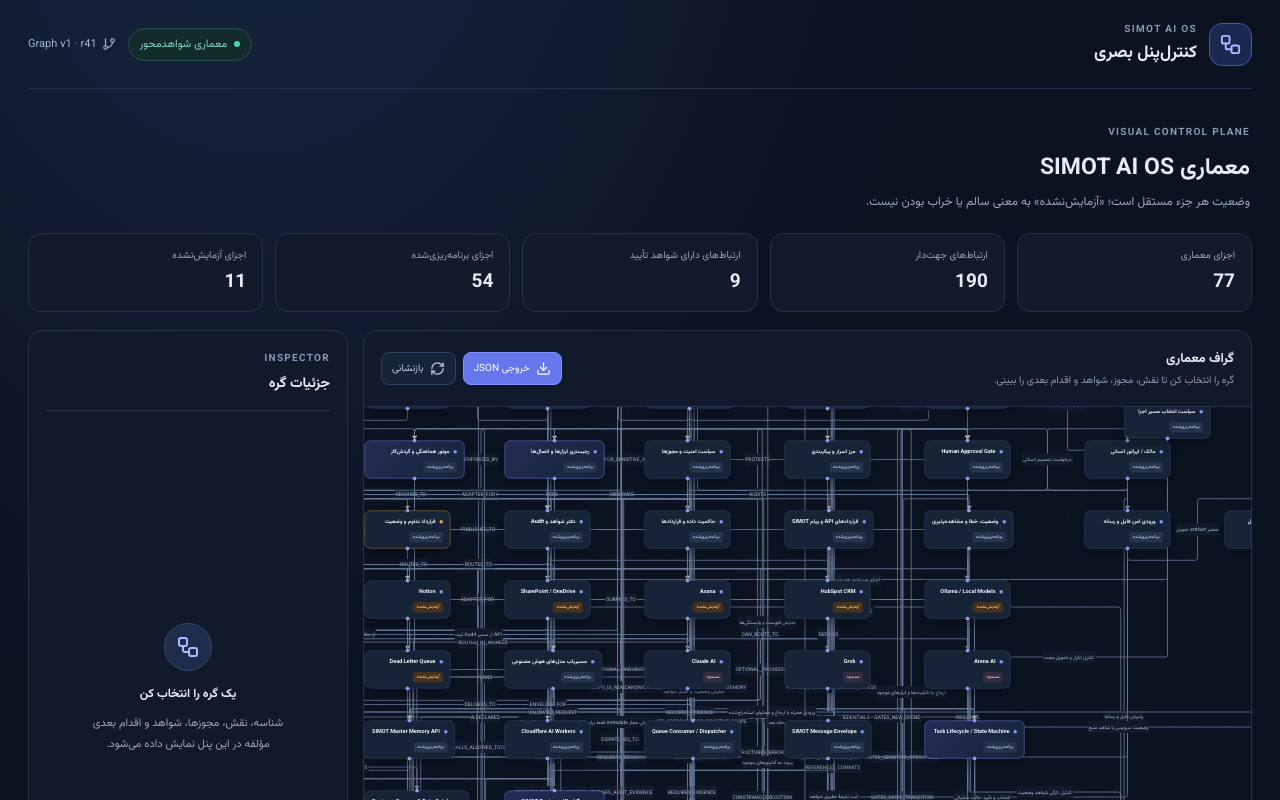
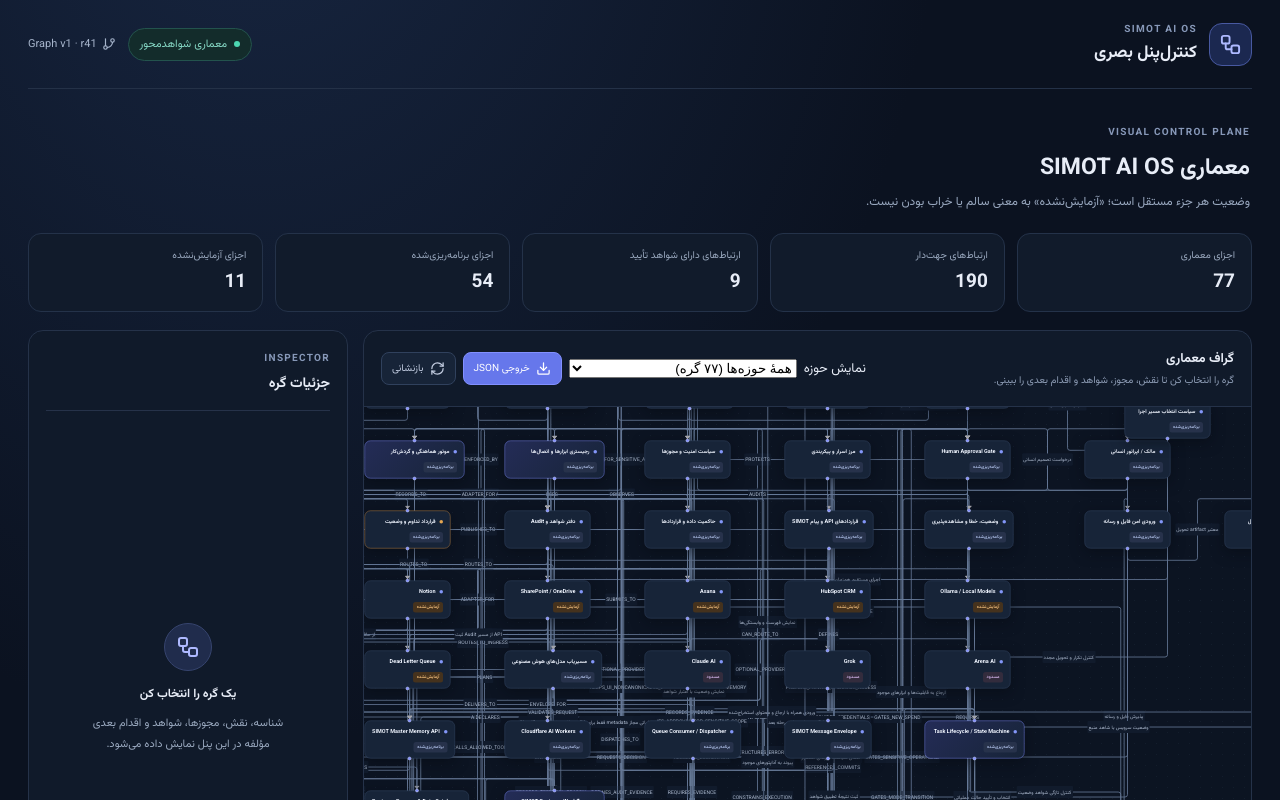
Before and after one commit to 651384/ahmadreza, a React (Vite) app in the folder simot-visual-control-plane/: page / in a window 1280 px wide. Shown: the top 800 px of the page. Built offline with nearby package versions, Linux system fonts and the light colour scheme.

Commit message:
feat(vcp): add interactive architecture domain filtering

```diff
--- a/simot-visual-control-plane/src/App.jsx
+++ b/simot-visual-control-plane/src/App.jsx
@@ -2,6 +2,7 @@
 import { Background, Controls, MiniMap, ReactFlow, ReactFlowProvider, Handle, Position, MarkerType, addEdge, useEdgesState, useNodesState } from '@xyflow/react';
 import { Download, GitBranch, RefreshCw, ShieldAlert, Workflow } from 'lucide-react';
 import initialGraph from './graph-v1.json';
+import taxonomy from './taxonomy-v1.json';
 
 const statusText = {
   VERIFIED: 'تأییدشده',
@@ -41,6 +42,7 @@
   const [selected, setSelected] = useState(null);
   const [selectedEdgeId, setSelectedEdgeId] = useState(null);
   const [revision, setRevision] = useState(initialGraph.revision || 1);
+  const [selectedDomain, setSelectedDomain] = useState('all');
   const [notice, setNotice] = useState('');
   const onConnect = useCallback(params => setEdges(es => addEdge({
     ...params,
@@ -54,6 +56,10 @@
   }, es)), [setEdges]);
   const chosen = nodes.find(n => n.id === selected);
   const chosenEdge = edges.find(e => e.id === selectedEdgeId);
+  const visibleNodes = useMemo(() => selectedDomain === 'all' ? nodes : nodes.filter(n => taxonomy.nodes[n.id]?.domain === selectedDomain), [nodes, selectedDomain]);
+  const visibleNodeIds = useMemo(() => new Set(visibleNodes.map(n => n.id)), [visibleNodes]);
+  const visibleEdges = useMemo(() => edges.filter(e => visibleNodeIds.has(e.source) && visibleNodeIds.has(e.target)), [edges, visibleNodeIds]);
+  const selectedDomainLabel = selectedDomain === 'all' ? 'همهٔ حوزه‌ها' : taxonomy.domains.find(d => d.id === selectedDomain)?.label || 'حوزهٔ نامشخص';
   const graph = useMemo(() => ({
     schema: initialGraph.schema,
     schemaVersion: initialGraph.schemaVersion,
@@ -68,7 +74,10 @@
   const untestedNodes = nodes.filter(n => n.data.status === 'NOT TESTED').length;
   const detailRows = chosen ? [
     ['شناسه پایدار', chosen.id],
-    ['نوع', chosen.data.kind],
+    ['حوزهٔ معماری', taxonomy.domains.find(d => d.id === taxonomy.nodes[chosen.id]?.domain)?.label || 'نیازمند تعیین تکلیف'],
+    ['زیردسته', taxonomy.nodes[chosen.id]?.subcategory || 'ثبت نشده'],
+    ...(taxonomy.nodes[chosen.id]?.reviewRequired ? [['بازبینی دسته‌بندی', 'این نگاشت اولیه است و باید بازبینی شود']] : []),
+    ['نوع فنی', chosen.data.kind],
     ['نقش', chosen.data.role],
     ['روش دسترسی', chosen.data.accessMethod],
     ['مجوزها', chosen.data.permissions],
@@ -132,14 +141,19 @@
         <div className="canvas-toolbar">
           <div><strong>گراف معماری</strong><span>گره را انتخاب کن تا نقش، مجوز، شواهد و اقدام بعدی را ببینی.</span></div>
           <div className="toolbar-actions">
+            <label className="domain-filter-label" htmlFor="domain-filter">نمایش حوزه</label>
+            <select id="domain-filter" className="domain-filter" value={selectedDomain} onChange={e => { setSelectedDomain(e.target.value); setSelected(null); setSelectedEdgeId(null); }}>
+              <option value="all">همهٔ حوزه‌ها (۷۷ گره)</option>
+              {taxonomy.domains.map(domain => <option key={domain.id} value={domain.id}>{domain.label} ({Object.values(taxonomy.nodes).filter(item => item.domain === domain.id).length})</option>)}
+            </select>
             <button className="primary" onClick={exportGraph}><Download size={15} /> خروجی JSON</button>
             <button className="secondary" onClick={resetGraph}><RefreshCw size={15} /> بازنشانی</button>
           </div>
         </div>
         <div className="flow-canvas" dir="ltr">
           <ReactFlow
-            nodes={nodes}
-            edges={edges}
+            nodes={visibleNodes}
+            edges={visibleEdges}
             nodeTypes={nodeTypes}
             onNodesChange={onNodesChange}
             onEdgesChange={onEdgesChange}
@@ -157,6 +171,7 @@
           </ReactFlow>
         </div>
         <div className="canvas-footer">
+          <span>{selectedDomainLabel}: نمایش {visibleNodes.length} گره و {visibleEdges.length} ارتباط داخلی از گراف اصلی.</span>
           <span><ShieldAlert size={14} /> وجود نود یا اتصال به‌تنهایی سلامت عملیاتی را ثابت نمی‌کند.</span>
           <span>اتصال زنده و نوشتن در حافظه از این رابط فعال نیست.</span>
         </div>
```
